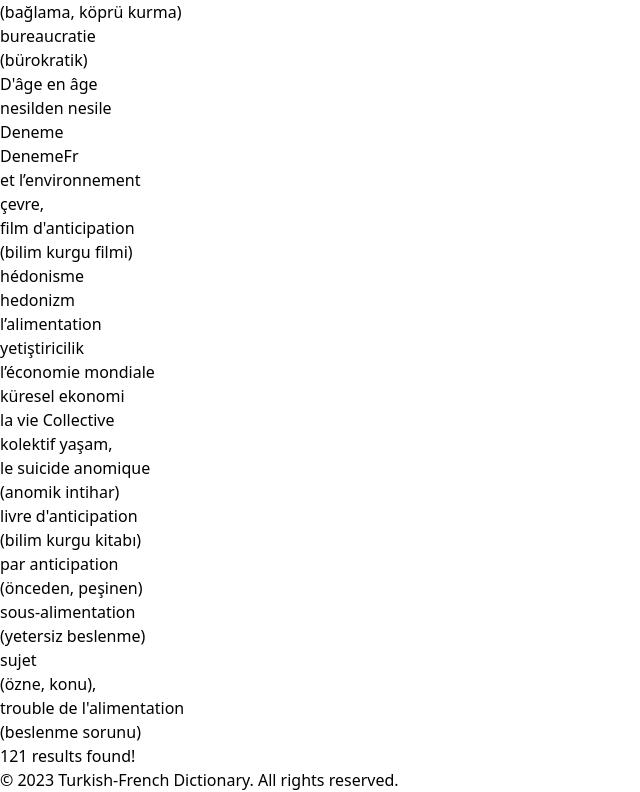
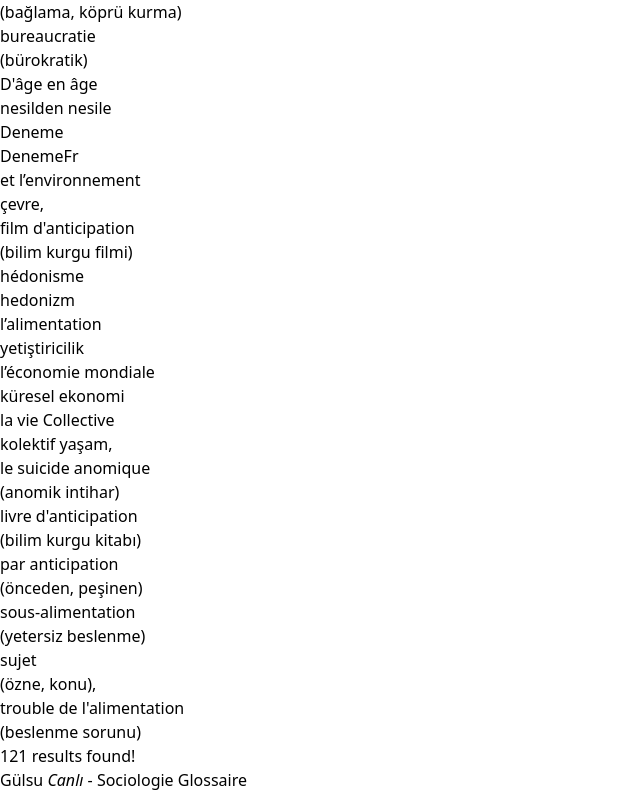
Before and after one commit to gulsucanli/sonhali, a React (Vite) app in the folder my-project/: page / in a window 1280 px wide. Shown: the part 5112-5904 px from the top of the page, without its empty margins (0-640 px from the left). Built offline with nearby package versions, Linux system fonts and the light colour scheme.

Commit message:
modified:   my-project/src/App.jsx

```diff
--- a/my-project/src/App.jsx
+++ b/my-project/src/App.jsx
@@ -104,7 +104,7 @@ const CsvData = () => {
 <p className="text-center mt-5 mb-5">{filteredData.length} results found!</p>
 <footer className="bg-gray-900 text-white py-4 px-6">
         <div className="container mx-auto flex items-center justify-center">
-          <p className="text-sm">© 2023 Turkish-French Dictionary. All rights reserved.</p>
+          <p className="text-sm">Gülsu <i>Canlı</i> - Sociologie Glossaire</p>
         </div>
       </footer>
         </div>
```
